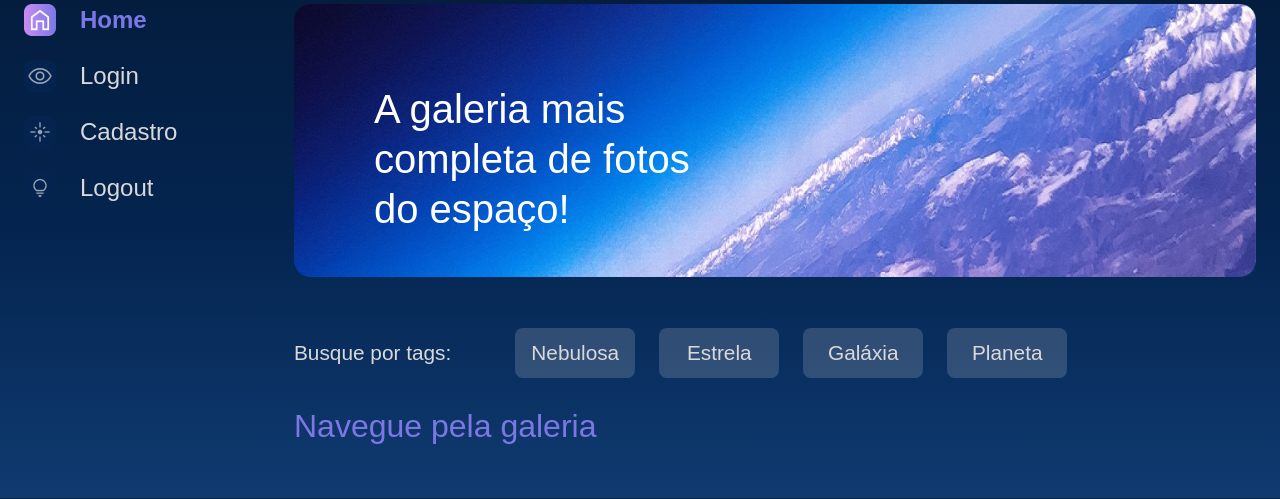
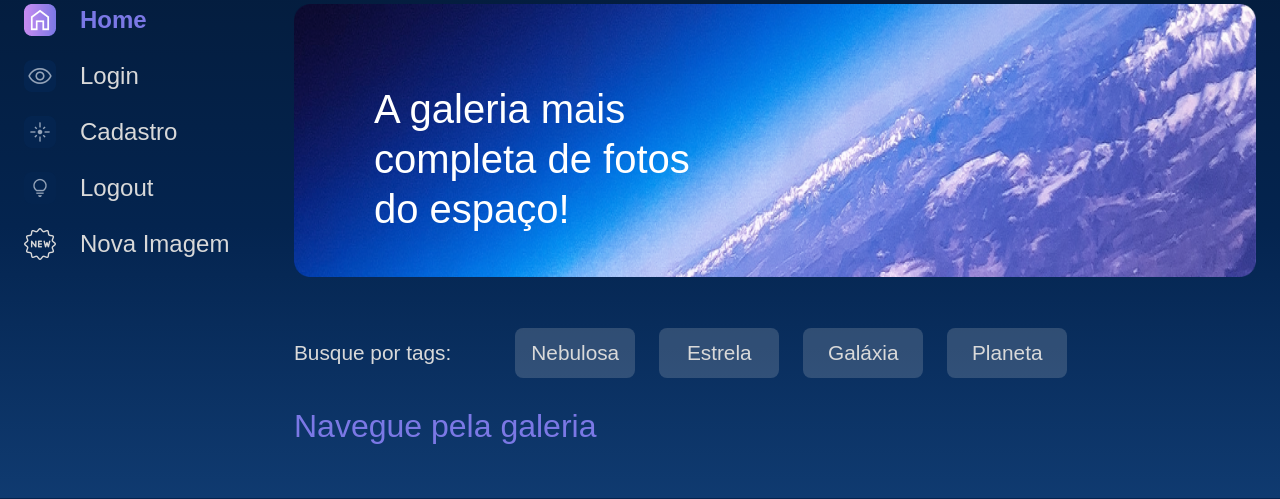
Before and after one commit to alineanascimento/alura-space, a Django app: page / in a window 1280 px wide. Shown: the part 174-673 px from the top of the page. Run offline with Django 5.2, Linux system fonts and the light colour scheme; the visitor is signed in with stand-in values (Sample User, id 1); data that the repository does not hold is empty.

Commit message:
adicionando nova_imagem.html

```diff
--- a/apps/galeria/urls.py
+++ b/apps/galeria/urls.py
@@ -1,8 +1,12 @@
 from django.urls import path
-from apps.galeria.views import index, imagem, buscar
+from apps.galeria.views import \
+    index, imagem, buscar, nova_imagem, editar_imagem, deletar_imagem
 
 urlpatterns = [
     path("", index, name= 'index'),
     path("imagem/<int:foto_id>", imagem, name='imagem'),
-    path("buscar", buscar, name = "buscar")
+    path('buscar', buscar, name='buscar'),
+    path("nova-imagem", nova_imagem, name = "nova_imagem"),
+    path("editar-imagem", editar_imagem, name = "editar_imagem"),
+    path("deletar-imagem", deletar_imagem, name = "deletar_imagem"),
 ]
--- a/apps/galeria/views.py
+++ b/apps/galeria/views.py
@@ -29,3 +29,12 @@ def buscar(request):
             fotografias = fotografias.filter(nome__icontains=nome_a_buscar)
 
     return render(request, "galeria/buscar.html", {"cards": fotografias})
+
+def nova_imagem(request):
+    return render(request, "galeria/nova_imagem.html")
+
+def editar_imagem(request):
+    pass
+
+def deletar_imagem(request):
+    pass
--- /dev/null
+++ b/templates/galeria/nova_imagem.html
@@ -0,0 +1 @@
+<h1>Hello</h1>
--- a/templates/partials/_menu.html
+++ b/templates/partials/_menu.html
@@ -21,5 +21,7 @@
                 <a href="{% url 'login' %}"><img src="{% static '/assets/ícones/1x/Mais vistas - inativo.png' %}"> Login</a>
                 <a href="{% url 'cadastro' %}"><img src="{% static '/assets/ícones/1x/Novas - inativo.png' %}"> Cadastro</a>
                 <a href="{% url 'logout' %}"><img src="{% static '/assets/ícones/1x/Surpreenda-me - inativo.png' %}"> Logout</a>
+                <a href="{% url 'nova_imagem' %}"><img src="{% static '/assets/ícones/1x/new.png' %}"> Nova Imagem</a>
+
             </nav>
         </section>
```
Also changed, not shown: setup/static/assets/ícones/1x/new.png (added).
